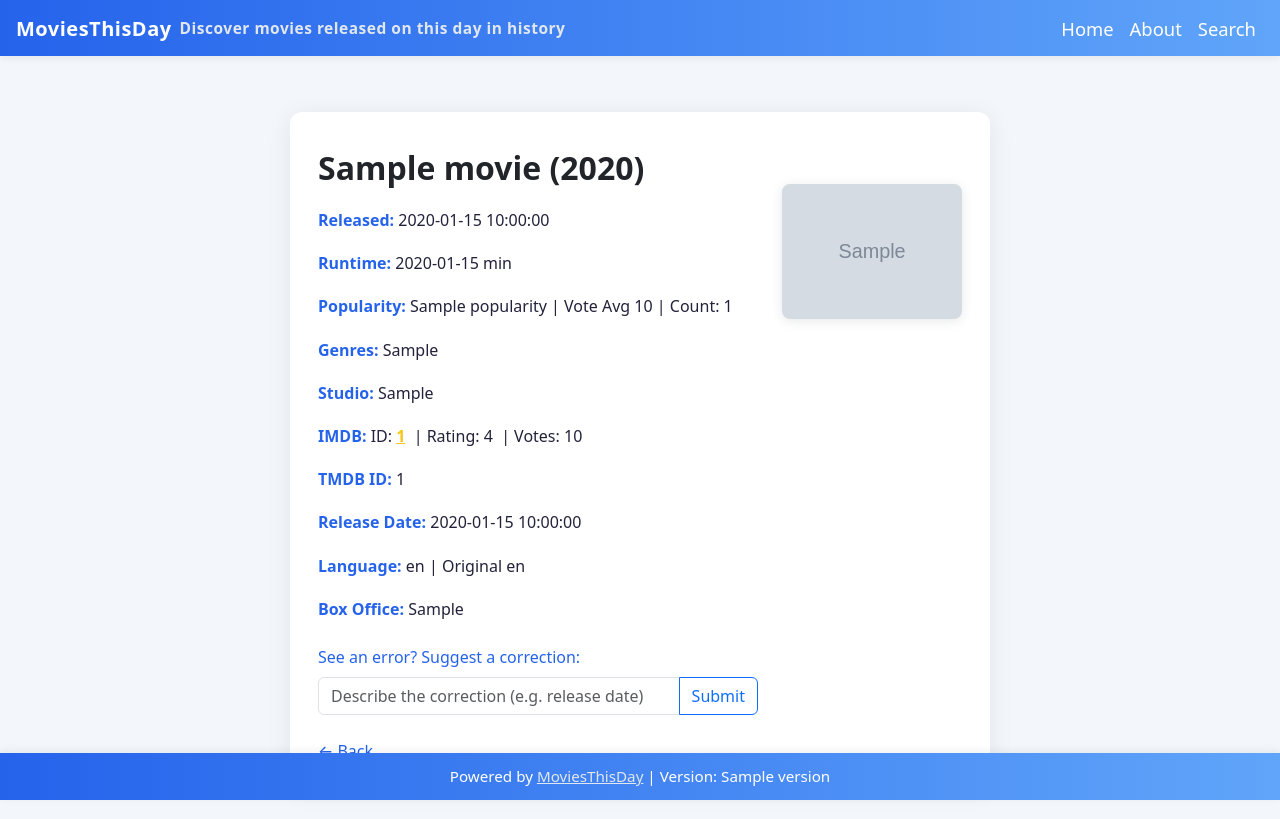
After one commit to jasonacox/MoviesThisDay, a FastAPI app: template templates/details.html in a window 1280 px wide. The commit adds this page. Run offline with FastAPI, Linux system fonts and the light colour scheme; the template is opened without the code that fills it: most values are stand-ins (such as "Sample title", 1, 10 or a date in 2020); grey boxes marked "Sample" are stand-in pictures; parts of the project's set-up code (start-up, migrations or seed data) failed here and were passed over.

Commit message:
Add movie details page and correction submission feature

```diff
--- a/app.py
+++ b/app.py
@@ -22,12 +22,14 @@ import re
 import urllib.request
 import zipfile
 from datetime import datetime
+import time
 
-from fastapi import FastAPI, HTTPException, Query, Request
-from fastapi.responses import HTMLResponse, JSONResponse
+from fastapi import FastAPI, HTTPException, Query, Request, Form
+from fastapi.responses import HTMLResponse, JSONResponse, PlainTextResponse
 from fastapi.templating import Jinja2Templates
+import json
 
-VERSION = "0.1.3"
+VERSION = "0.1.4"
 
 POPULARITY_THRESHOLD = 10  # Only show movies with popularity above this value
 AGE_LIMIT = 100  # Only show movies released within this many years
@@ -71,6 +73,18 @@ with open(PKL_PATH, 'rb') as pklfile:
     db = pickle.load(pklfile)
     movies_by_day_metadata = db.get('metadata', {})
     movies_by_day_index = db.get('index', {})
+
+# Load environment variables
+CORRECTIONS_FILE = os.environ.get('CORRECTIONS_FILE', os.path.join(os.path.dirname(__file__), 'corrections.jsonl'))
+
+# Check if corrections file is writable at startup
+try:
+    with open(CORRECTIONS_FILE, 'a', encoding='utf-8') as f:
+        pass
+    CORRECTIONS_WRITABLE = True
+except Exception as e:
+    print(f"[ERROR] Corrections file '{CORRECTIONS_FILE}' is not writable: {e}")
+    CORRECTIONS_WRITABLE = False
 
 def filter_movies(movies, current_year, today_date):
     """
@@ -463,3 +477,66 @@ async def version():
         dict: Version string.
     """
     return {"version": VERSION}
+
+@app.get("/details/{imdb_id}", response_class=HTMLResponse)
+async def details_movie(request: Request, imdb_id: str):
+    """
+    Render a web page displaying all details for the specified IMDb ID.
+    Args:
+        request (Request): FastAPI request object.
+        imdb_id (str): IMDb ID of the movie.
+    Returns:
+        HTMLResponse: Rendered movie details page or 404 if not found.
+    """
+    movie = None
+    for movies in movies_by_day_index.values():
+        for m in movies:
+            if m.get('imdb_id') == imdb_id:
+                movie = m
+                break
+        if movie:
+            break
+    if not movie:
+        return HTMLResponse(content="<h2>Movie not found</h2>", status_code=404)
+    return templates.TemplateResponse("details.html", {
+        "request": request,
+        "movie": movie,
+        "version": VERSION
+    })
+
+@app.post("/corrections", response_class=PlainTextResponse)
+async def submit_correction(imdb_id: str = Form(...), correction: str = Form(...), user_agent: str = Form(None), movie_title: str = Form(None)):
+    """
+    Accept a correction for a movie and append it to corrections.jsonl (or configured file).
+    Returns Oops if file is not writable.
+    """
+    if not CORRECTIONS_WRITABLE:
+        time.sleep(1.0)
+        return PlainTextResponse("Oops! Something went wrong.", status_code=500)
+    # Limit correction payload size to prevent abuse
+    MAX_CORRECTION_LEN = 1000
+    MAX_TITLE_LEN = 300
+    MAX_IMDB_ID_LEN = 20
+    if (
+        len(correction) > MAX_CORRECTION_LEN or
+        (movie_title and len(movie_title) > MAX_TITLE_LEN) or
+        (imdb_id and len(imdb_id) > MAX_IMDB_ID_LEN)
+    ):
+        time.sleep(1.0)
+        return PlainTextResponse("Oops! Something went wrong.", status_code=413)
+    entry = {
+        "imdb_id": imdb_id,
+        "movie_title": movie_title or "",
+        "correction": correction,
+        "timestamp": datetime.now().isoformat(),
+        "user_agent": user_agent or ""
+    }
+    try:
+        with open(CORRECTIONS_FILE, "a", encoding="utf-8") as f:
+            f.write(json.dumps(entry) + "\n")
+    except Exception as e:
+        print(f"[ERROR] Could not write to corrections file: {e}")
+        time.sleep(1.0)
+        return PlainTextResponse("Oops! Something went wrong.", status_code=500)
+    time.sleep(1.0)  # Add a 1 second delay to mitigate rapid repeated requests
+    return "Correction received. Thank you!"
--- a/templates/about.html
+++ b/templates/about.html
@@ -95,7 +95,7 @@
     </div>
   </div>
   <div class="footer text-center" style="font-size:0.95rem;">
-    Powered by <a href="https://github.com/jasonacox/MoviesThisDay" target="_blank">MoviesThisDay</a> | Version: {{ version }} | &copy; {{ current_year }}
+    Powered by <a href="https://github.com/jasonacox/MoviesThisDay" target="_blank">MoviesThisDay</a> | Version: {{ version }}
   </div>
 </body>
 </html>
--- /dev/null
+++ b/templates/details.html
@@ -0,0 +1,174 @@
+<!-- details.html: Movie details page for MoviesThisDay -->
+<!DOCTYPE html>
+<html lang="en">
+<head>
+  <meta charset="UTF-8">
+  <meta name="viewport" content="width=device-width, initial-scale=1.0">
+  <title>{{ movie.title }} | MoviesThisDay</title>
+  <link href="https://cdn.jsdelivr.net/npm/bootstrap@5.3.0/dist/css/bootstrap.min.css" rel="stylesheet">
+  <style>
+    body { background: #f3f6fa; }
+    .header-bar {
+      font-size: 1.15rem;
+      background: linear-gradient(90deg, #2563eb 0%, #60a5fa 100%);
+      color: #fff;
+      padding: 14px 0 12px 0;
+      margin-bottom: 0;
+      z-index: 1100;
+      box-shadow: 0 2px 8px rgba(30,41,59,0.07);
+    }
+    .header-bar span { font-weight: 600; letter-spacing: 0.5px; }
+    .header-bar .tagline { font-size: 0.97rem; color: #e0e7ef; }
+    .footer {
+      background: linear-gradient(90deg, #2563eb 0%, #60a5fa 100%);
+      color: #fff;
+      position: fixed;
+      bottom: 0;
+      left: 0;
+      width: 100%;
+      z-index: 1000;
+      box-shadow: 0 -2px 8px rgba(30,41,59,0.07);
+      border-bottom: none;
+      margin-bottom: 0 !important;
+      padding-bottom: 0 !important;
+      margin-top: 0 !important;
+      padding-top: 12px !important;
+      padding-bottom: 12px !important;
+    }
+    .footer a { color: #e0e7ef; text-decoration: underline; }
+    .movie-card {
+      max-width: 700px;
+      margin: 2rem auto;
+      background: #fff;
+      border-radius: 12px;
+      box-shadow: 0 4px 24px rgba(30,41,59,0.08);
+      padding: 32px 28px 24px 28px;
+    }
+    .movie-title { font-size: 2rem; font-weight: 700; margin-bottom: 0.5rem; }
+    .movie-meta { color: #2563eb; font-size: 1.1rem; margin-bottom: 1.2rem; }
+    .movie-label { font-weight: 600; color: #2563eb; }
+    .movie-value { color: #22223b; }
+    .movie-section { margin-bottom: 1.2rem; }
+    .movie-section:last-child { margin-bottom: 0; }
+    .imdb-link { color: #f5c518; font-weight: 600; }
+    .back-link { color: #2563eb; text-decoration: underline; font-weight: 500; }
+  </style>
+</head>
+<body>
+  <div class="header-bar fixed-top d-flex align-items-center justify-content-between px-3">
+    <div class="d-flex align-items-center">
+      <a href="/" style="text-decoration:none; color:inherit;"><span style="font-size:1.25rem; font-weight:700; letter-spacing:0.5px;">MoviesThisDay</span></a>
+      <span class="ms-2 tagline d-none d-md-inline">Discover movies released on this day in history</span>
+    </div>
+    <nav class="d-flex align-items-center ms-auto">
+      <a class="nav-link d-inline px-2" href="/">Home</a>
+      <a class="nav-link d-inline px-2" href="/about">About</a>
+      <a class="nav-link d-inline px-2" href="/search">Search</a>
+    </nav>
+  </div>
+  <div class="container" style="padding-top:80px;">
+    <div class="movie-card d-flex flex-row">
+      <div class="flex-grow-1" style="min-width:0;">
+        <div class="d-flex justify-content-between align-items-center mb-2">
+          <div class="movie-title">{{ movie.title }} {% if movie.release_year %}({{ movie.release_year }}){% endif %}</div>
+        </div>
+        <div class="movie-section"><span class="movie-label">Released:</span> <span class="movie-value">
+
+          {% if movie.release_date %}{{ movie.release_date }}{% endif %}
+        </span></div>
+        <div class="movie-section"><span class="movie-label">Runtime:</span> <span class="movie-value">{% if movie.runtime %}{{ movie.runtime }} min{% else %}-{% endif %}</span></div>
+        <div class="movie-section"><span class="movie-label">Popularity:</span> <span class="movie-value">{{ movie.popularity }} | Vote Avg {{ movie.vote_average or '-' }} | Count: {{ movie.vote_count or '-' }} </span></div>
+        <div class="movie-section"><span class="movie-label">Genres:</span> <span class="movie-value">{{ movie.omdb_genre or '-' }}</span></div>
+        <div class="movie-section"><span class="movie-label">Studio:</span> <span class="movie-value">{{ movie.production_companies or '-' }}</span></div>
+        <div class="movie-section"><span class="movie-label">IMDB:</span>
+          <span class="movie-value"> ID:
+            {% if movie.imdb_id %}
+              <a class="imdb-link" href="https://www.imdb.com/title/{{ movie.imdb_id }}" target="_blank">{{ movie.imdb_id }}</a>
+            {% else %}
+              -
+            {% endif %}
+            {% if movie.omdb_imdb_rating or movie.omdb_imdb_votes %}
+              &nbsp;| Rating: {{ movie.omdb_imdb_rating or '-' }}
+              &nbsp;| Votes: {{ movie.omdb_imdb_votes or '-' }}
+            {% endif %}
+          </span>
+        </div>
+        <div class="movie-section"><span class="movie-label">TMDB ID:</span> <span class="movie-value">{{ movie.id or '-' }}</span></div>
+        <div class="movie-section"><span class="movie-label">Release Date:</span> <span class="movie-value">{{ movie.release_date or '-' }}</span></div>
+        <div class="movie-section"><span class="movie-label">Language:</span> <span class="movie-value">{{ movie.language or '-' }} | Original {{ movie.original_language or '-' }}</span></div>
+        <div class="movie-section"><span class="movie-label">Box Office:</span> <span class="movie-value">{{ movie.omdb_box_office or '-' }}</span></div>
+        <div class="mt-4" style="max-width:500px; margin:auto;">
+          <form id="correctionForm" onsubmit="submitCorrection(); return false;">
+            <input type="hidden" id="correctionImdbId" value="{{ movie.imdb_id }}">
+            <input type="hidden" id="correctionMovieTitle" value="{{ movie.title }}">
+            <label for="correctionInput" class="form-label" style="color:#2563eb; font-weight:500;">See an error? Suggest a correction:</label>
+            <div class="input-group mb-2">
+              <input type="text" id="correctionInput" class="form-control" placeholder="Describe the correction (e.g. release date)" required>
+              <button class="btn btn-outline-primary" type="submit">Submit</button>
+            </div>
+            <div id="correctionMsg" style="font-size:0.95em; color:#198754;"></div>
+          </form>
+        </div>
+        <div class="mt-4">
+          <a href="javascript:history.back()" class="back-link">&larr; Back</a>
+        </div>
+      </div>
+      {% if movie.omdb_poster %}
+      <div class="ms-4 d-none d-md-block" style="min-width:120px; max-width:180px; align-self:flex-start; margin-top:40px;">
+        <img src="{{ movie.omdb_poster }}" alt="Poster" style="width:100%; max-width:180px; border-radius:8px; box-shadow:0 2px 12px rgba(30,41,59,0.10);">
+      </div>
+      {% endif %}
+    </div>
+  </div>
+  <div class="footer text-center" style="font-size:0.95rem;">
+    Powered by <a href="https://github.com/jasonacox/MoviesThisDay" target="_blank">MoviesThisDay</a> | Version: {{ version }}
+  </div>
+  <script>
+    function submitCorrection() {
+      const input = document.getElementById('correctionInput');
+      const imdbId = document.getElementById('correctionImdbId').value;
+      const movieTitle = document.getElementById('correctionMovieTitle').value;
+      const msg = document.getElementById('correctionMsg');
+      const value = input.value.trim();
+      const submitBtn = document.querySelector('#correctionForm button[type="submit"]');
+      if (!value) return;
+      const formData = new FormData();
+      formData.append('imdb_id', imdbId);
+      formData.append('movie_title', movieTitle);
+      formData.append('correction', value);
+      formData.append('user_agent', navigator.userAgent);
+      // Disable submit button and turn it gray
+      submitBtn.disabled = true;
+      submitBtn.classList.add('btn-secondary');
+      submitBtn.classList.remove('btn-outline-primary');
+      fetch('/corrections', {
+        method: 'POST',
+        body: formData
+      })
+      .then(r => r.text())
+      .then(text => {
+        msg.textContent = text;
+        if (text.startsWith('Oops')) {
+          msg.style.color = '#dc3545';
+          msg.style.fontWeight = 'bold';
+        } else {
+          msg.style.color = '#198754';
+          msg.style.fontWeight = 'normal';
+        }
+        input.value = '';
+        setTimeout(() => { msg.textContent = ''; }, 4000);
+      })
+      .catch(() => {
+        msg.textContent = 'Error submitting correction.';
+        msg.style.color = '#dc3545';
+      })
+      .finally(() => {
+        // Re-enable submit button and restore style
+        submitBtn.disabled = false;
+        submitBtn.classList.remove('btn-secondary');
+        submitBtn.classList.add('btn-outline-primary');
+      });
+    }
+  </script>
+</body>
+</html>
```
Also changed, not shown: movie_db/build_db.py (+34 -22 lines), templates/index.html (+19 -2 lines), README.md, 2 other files.
